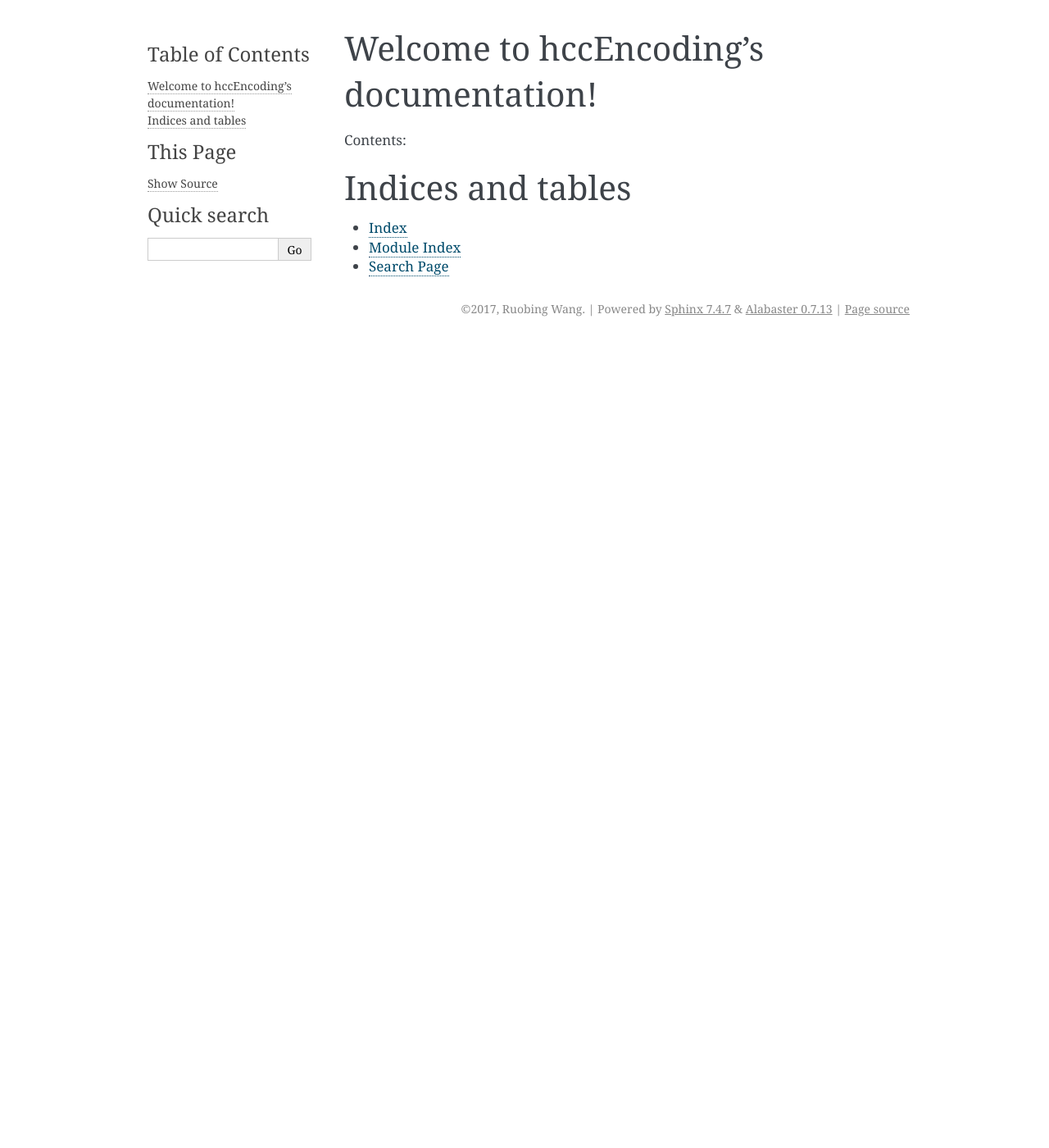
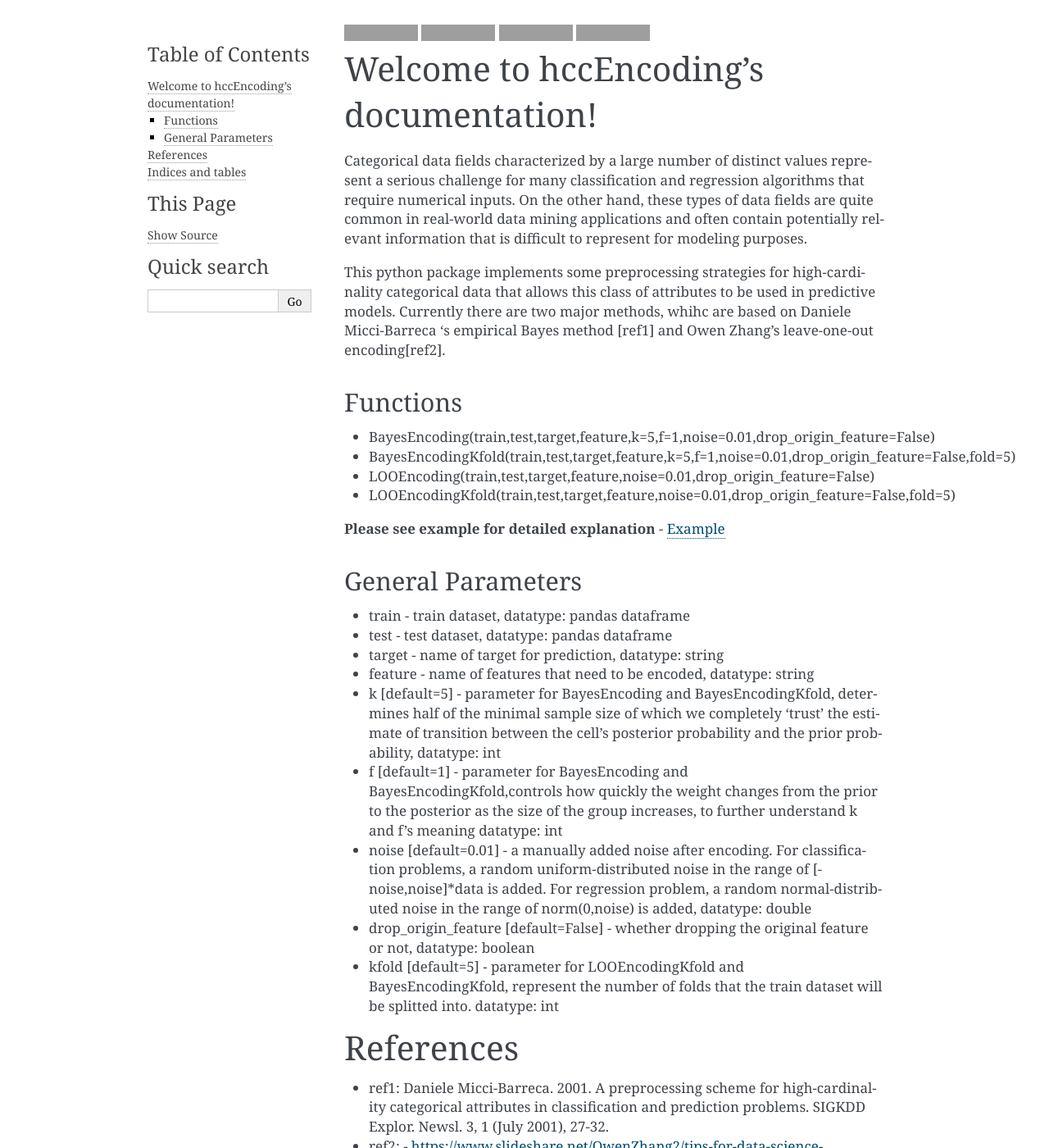
Before and after one commit to Robin888/hccEncoding-project, a Sphinx documentation site: the page built from source/index.rst, in a window 1280 px wide and 1400 px high. Shown: the whole window at 82% size. Built offline with Sphinx 7.4.7, drawn with Linux system fonts in a browser that asks for light colours; some of the changed text lies outside the part shown; grey boxes are pictures that could not be loaded.

Commit message:
Update index.rst

```diff
--- a/source/index.rst
+++ b/source/index.rst
@@ -1,17 +1,66 @@
-.. hccEncoding documentation master file, created by
-   sphinx-quickstart on Mon Apr 03 12:53:54 2017.
+.. hcc-encoding documentation master file, created by
+   sphinx-quickstart on Sun Apr 02 21:31:44 2017.
    You can adapt this file completely to your liking, but it should at least
    contain the root `toctree` directive.
 
+.. image:: https://travis-ci.org/MacHu-GWU/elementary_math-project.svg?branch=master
+
+.. image:: https://img.shields.io/pypi/v/hccEncoding.svg
+
+.. image:: https://img.shields.io/pypi/l/hccEncoding.svg
+
+.. image:: https://img.shields.io/pypi/pyversions/hccEncoding.svg
+
+
+
+
 Welcome to hccEncoding's documentation!
-=======================================
+========================================
 
-Contents:
+Categorical data fields characterized by a large number of distinct values represent a serious challenge for many classification and regression algorithms that require numerical inputs. On the other hand, these types of data fields are quite common in real-world data mining applications and often contain potentially relevant information that is difficult to represent for modeling purposes.
+
+This python package implements some preprocessing strategies for high-cardinality categorical data that allows this class of attributes to be used in predictive models. Currently there are two major methods, whihc are based on Daniele Micci-Barreca 's empirical Bayes method [ref1] and Owen Zhang's leave-one-out encoding[ref2].
 
 .. toctree::
    :maxdepth: 2
 
+Functions
+------------------
+* BayesEncoding(train,test,target,feature,k=5,f=1,noise=0.01,drop_origin_feature=False)
+* BayesEncodingKfold(train,test,target,feature,k=5,f=1,noise=0.01,drop_origin_feature=False,fold=5)
+* LOOEncoding(train,test,target,feature,noise=0.01,drop_origin_feature=False)
+* LOOEncodingKfold(train,test,target,feature,noise=0.01,drop_origin_feature=False,fold=5)
 
+**Please see example for detailed explanation**
+- `Example <https://github.com/MacHu-GWU/elementary_math-project>`_
+
+
+General Parameters
+------------------
+* train
+  - train dataset, datatype: pandas dataframe
+* test
+  - test dataset,  datatype: pandas dataframe
+* target
+  - name of target for prediction, datatype: string
+* feature
+  - name of features that need to be encoded, datatype: string
+* k [default=5]
+  - parameter for BayesEncoding and BayesEncodingKfold, determines half of the minimal sample size of which we completely 'trust' the estimate of transition between the cell's posterior probability and the prior probability, datatype: int
+* f [default=1]
+  - parameter for BayesEncoding and BayesEncodingKfold,controls how quickly the weight changes from the prior to the posterior as the size of the group increases, to further understand k and f's meaning  datatype: int
+* noise [default=0.01]
+  - a manually added noise after encoding. For classification problems, a random uniform-distributed noise in the range of [-noise,noise]*data is added. For regression problem, a random normal-distributed noise in the range of norm(0,noise) is added, datatype: double
+* drop_origin_feature [default=False]
+  - whether dropping the original feature or not, datatype: boolean
+* kfold [default=5]
+  - parameter for LOOEncodingKfold and BayesEncodingKfold, represent the number of folds that the train dataset will be splitted into. datatype: int
+
+
+References
+==================
+* ref1: Daniele Micci-Barreca. 2001. A preprocessing scheme for high-cardinality categorical attributes in classification and prediction problems. SIGKDD Explor. Newsl. 3, 1 (July 2001), 27-32.
+* ref2: - `https://www.slideshare.net/OwenZhang2/tips-for-data-science-competitions <https://www.slideshare.net/OwenZhang2/tips-for-data-science-competitions>`_
 
 Indices and tables
 ==================
```
